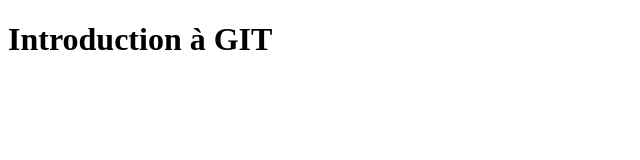
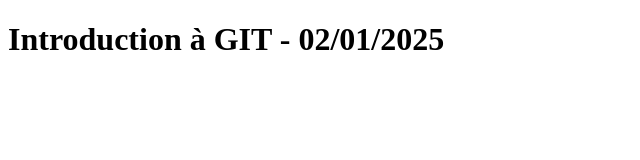
Before and after one commit to socode67/gitDemo, a plain HTML site: page index.html in a window 1280 px wide. Shown: the whole page, without its empty margins (0-640 px from the left). Drawn offline with Linux system fonts and the light colour scheme.

Commit message:
feat: modifie le titre de la page principale

```diff
--- a/index.html
+++ b/index.html
@@ -6,6 +6,6 @@
     <title>Git</title>
 </head>
 <body>
-    <h1>Introduction à GIT</h1>
+    <h1>Introduction à GIT - 02/01/2025</h1>
 </body>
 </html>
```
